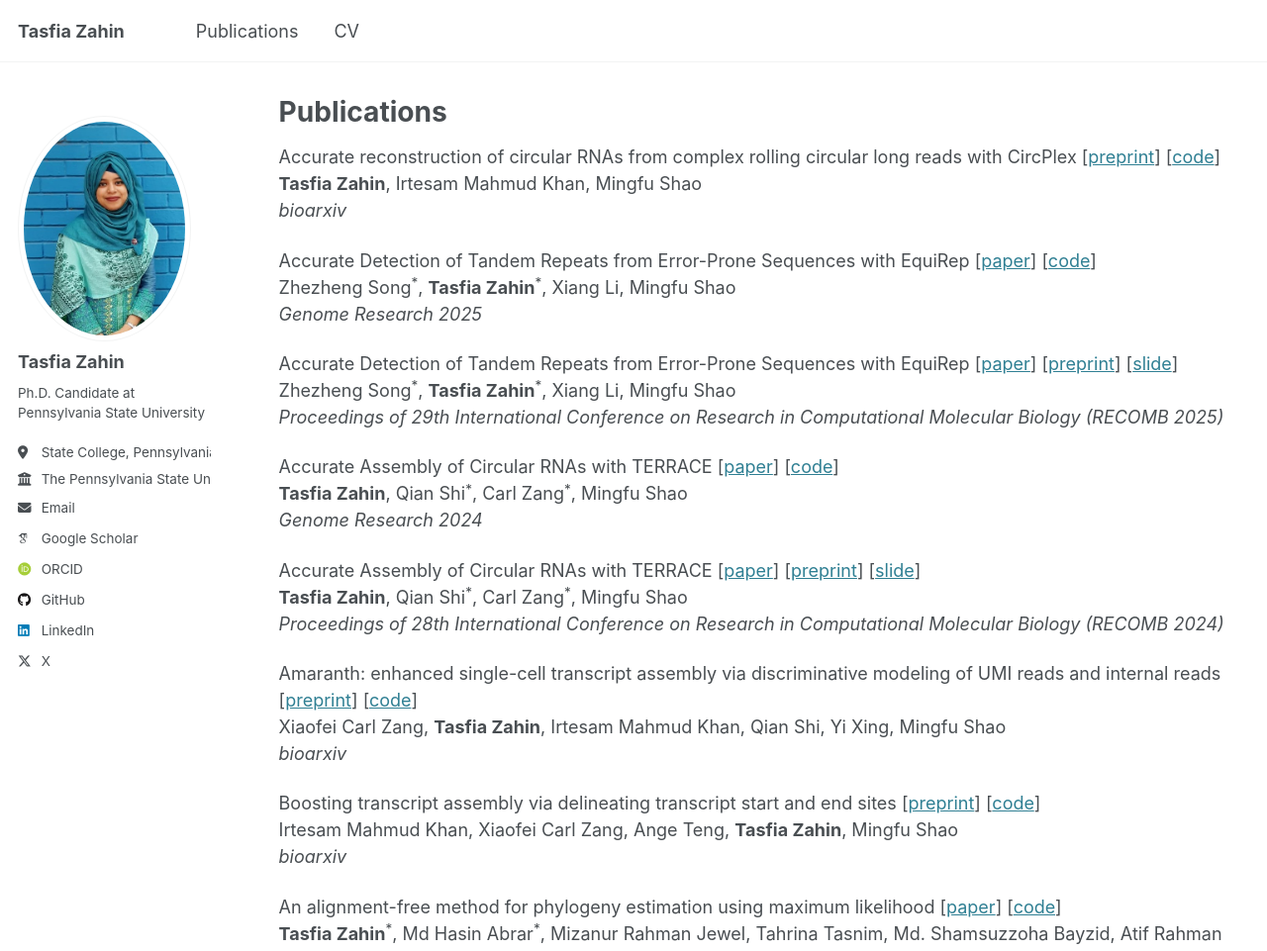
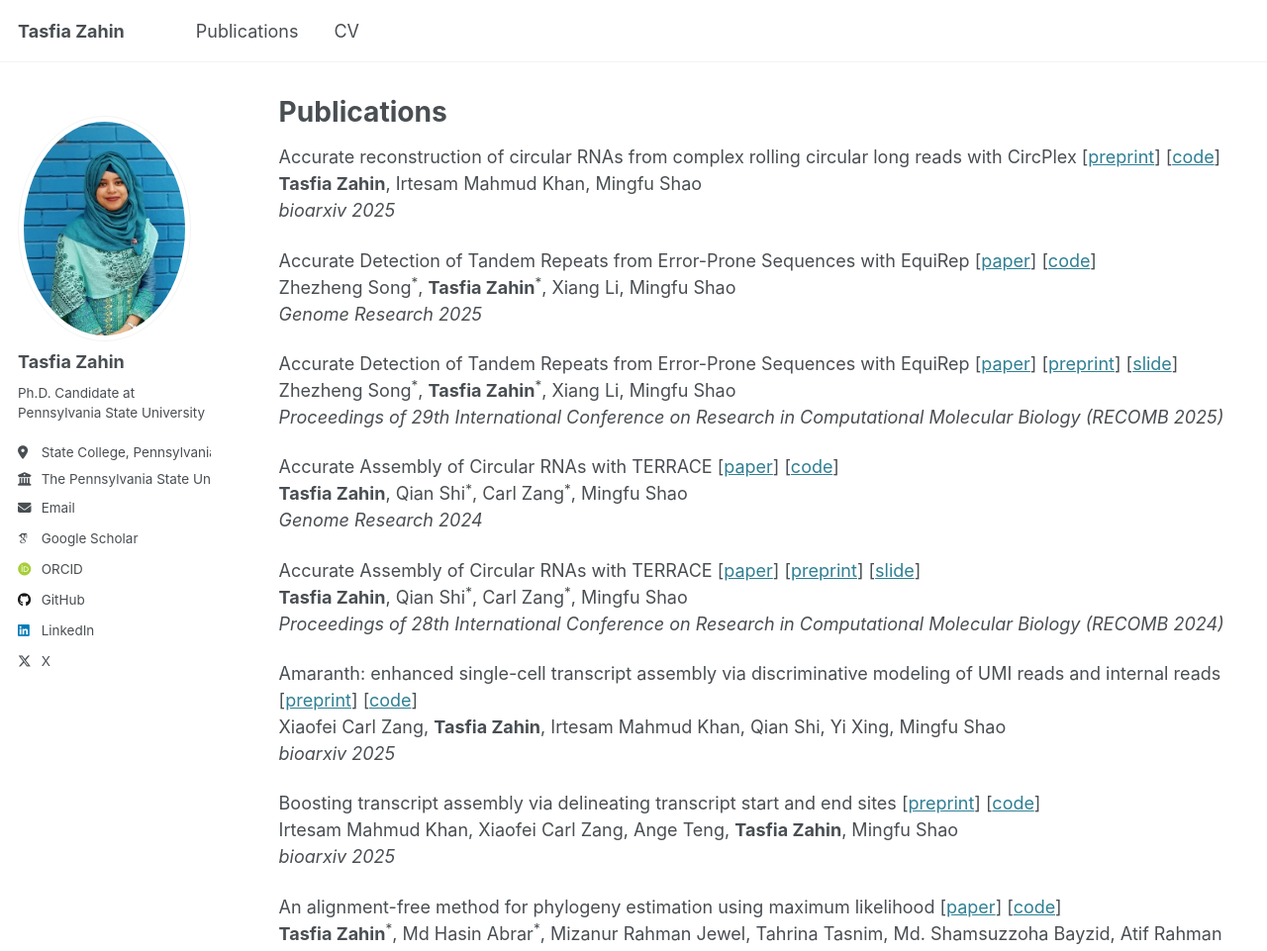
Before and after one commit to TasfiaZahin/TasfiaZahin.github.io, a Jekyll site: the page built from _pages/publications.html, in a window 1280 px wide and 1400 px high. Shown: the top 961 px of the window at 99% size. Built offline with Jekyll 4.4.1, drawn with Linux system fonts in a browser that asks for light colours; some web fonts are replaced.

Commit message:
pub updated

```diff
--- a/_pages/publications.html
+++ b/_pages/publications.html
@@ -20,7 +20,7 @@ author_profile: true
       [<a href="https://doi.org/10.1101/2025.11.21.689841" target="_blank">preprint</a>]
       [<a href="https://github.com/Shao-Group/CircPlex" target="_blank">code</a>]<br>
       <strong>Tasfia Zahin</strong>, Irtesam Mahmud Khan, Mingfu Shao<br>
-      <em>bioarxiv</em>
+      <em>bioarxiv 2025</em>
     </p>
   </div>
 
@@ -77,7 +77,7 @@ author_profile: true
       [<a href="https://doi.org/10.1101/2025.11.24.690228" target="_blank">preprint</a>]
       [<a href="https://github.com/Shao-Group/amaranth" target="_blank">code</a>]<br>
       Xiaofei Carl Zang, <strong>Tasfia Zahin</strong>, Irtesam Mahmud Khan, Qian Shi, Yi Xing, Mingfu Shao<br>
-      <em>bioarxiv</em>
+      <em>bioarxiv 2025</em>
     </p>
   </div>
 
@@ -88,7 +88,7 @@ author_profile: true
       [<a href="https://doi.org/10.1101/2025.10.13.682211" target="_blank">preprint</a>]
       [<a href="https://github.com/Shao-Group/Telos" target="_blank">code</a>]<br>
       Irtesam Mahmud Khan, Xiaofei Carl Zang, Ange Teng, <strong>Tasfia Zahin</strong>, Mingfu Shao<br>
-      <em>bioarxiv</em>
+      <em>bioarxiv 2025</em>
     </p>
   </div>
 
```
